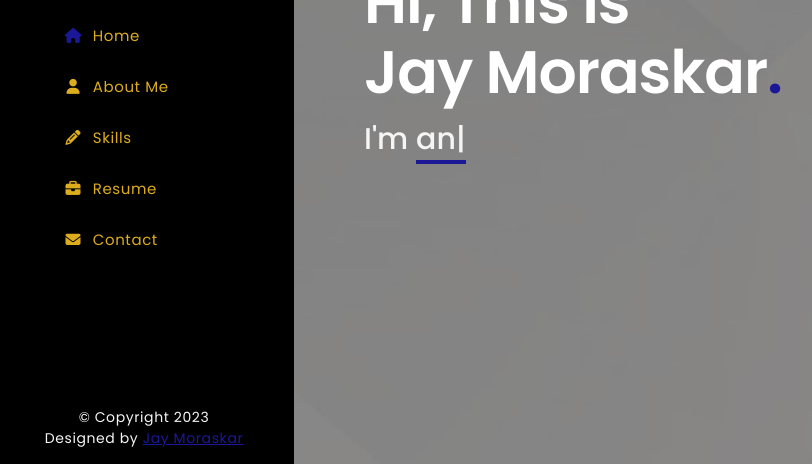
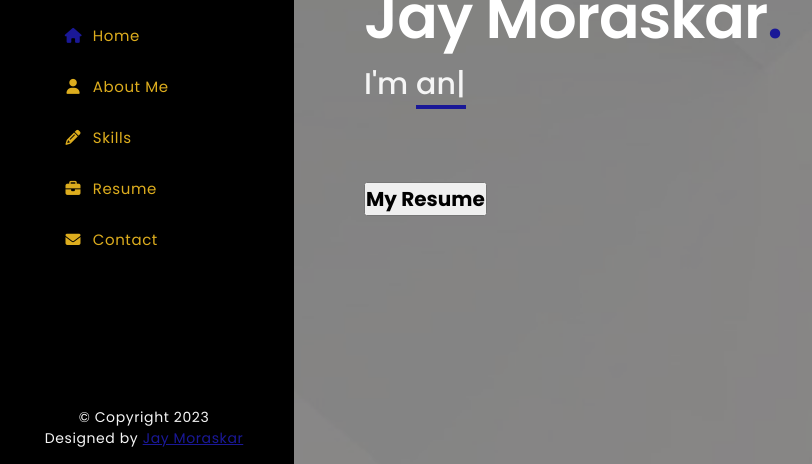
Before and after one commit to jaymoraskar/Jay_Portfolio01, a plain HTML site: page index.html in a window 1280 px wide. Shown: the part 336-800 px from the top of the page, without its empty margins (6-818 px from the left). Drawn offline with nearby package versions, Linux system fonts and the light colour scheme.

Commit message:
Update index.html

```diff
--- a/index.html
+++ b/index.html
@@ -66,7 +66,15 @@
             <div class="home-row">
                 <h1>Hi, This is<br> Jay Moraskar<span>.</span></h1>
                 <p>I'm <span class="auto-input"></span></p>
+                <div class="button-box">
+                    <br><br><br><button class="portfolio-button" onclick="openResume()"><h2>My Resume</h2></button>
+                </div>
             </div>
+            <script>
+                function openResume() {
+                    window.location.href = "https://drive.google.com/file/d/18g44bh420BX8YBJIJR3zWQmWtHI68B9H/view?usp=drive_link";
+                }
+            </script>
         </section>
 
         <!-- Home section end -->
```
